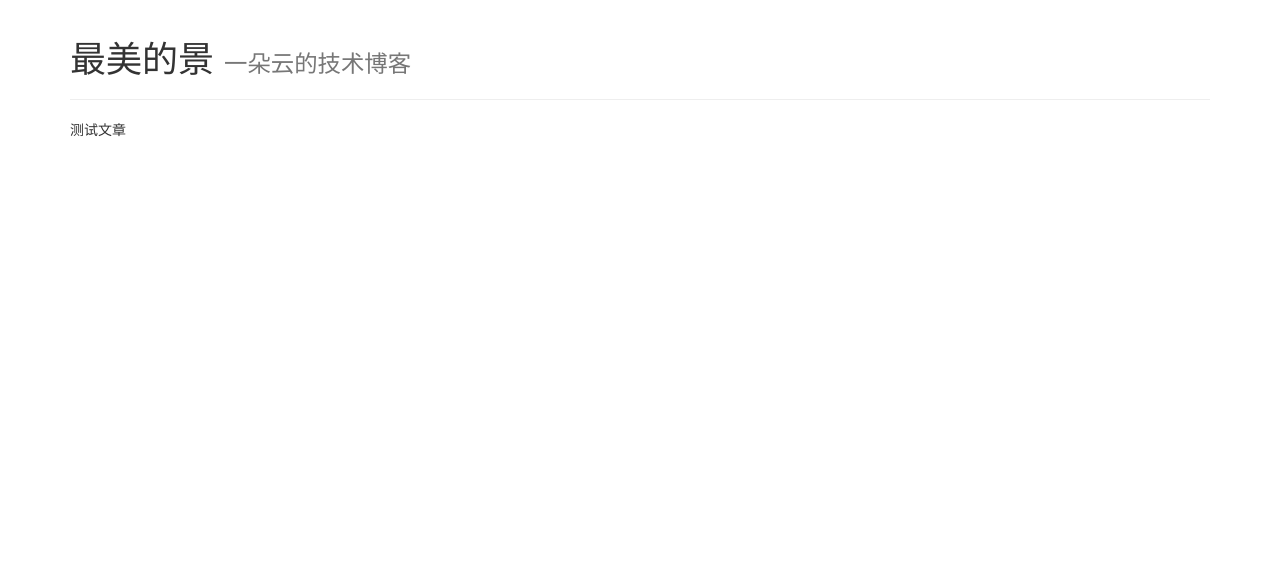
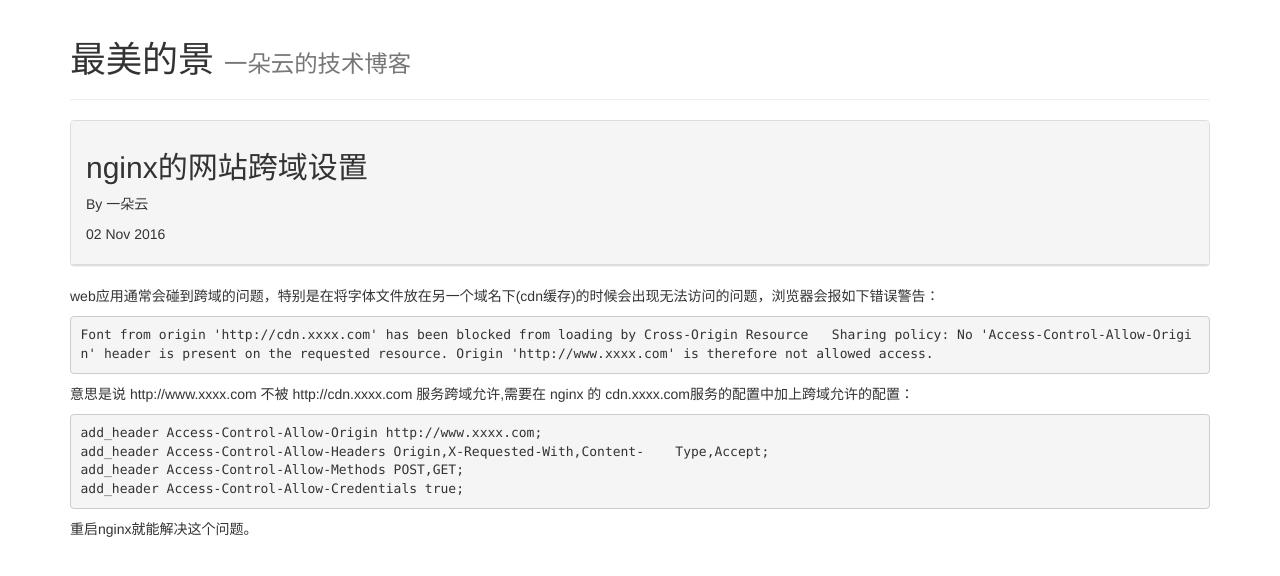
Before and after one commit to yunzhongshu/blog, a Jekyll site: the page built from _posts/2016-10-30-nginx的网站跨域设置.md, in a window 1280 px wide. Shown: the top 576 px of the page. Built offline with Jekyll 4.4.1, drawn with Linux system fonts in a browser that asks for light colours; nearby versions of some CDN libraries.

Commit message:
add post.html

```diff
--- a/_config.yml
+++ b/_config.yml
@@ -1 +1,2 @@
 baseurl: /blog
+timezone: Asia/Shanghai
--- a/_layouts/post.html
+++ b/_layouts/post.html
@@ -13,6 +13,17 @@
             <h1>最美的景 <small>一朵云的技术博客</small></h1>
         </div>
 
+        <div class="panel panel-default">
+            <div class="panel-heading">
+                <h2>{{ page.title }}</h2>
+                <div class="sub-title">
+                    <p class="article-author">By 一朵云</p>
+                    <p class="article-date">{{site.time | date_to_string}}</p>
+                </div>
+
+            </div>
+        </div>
+
         {{ content }}
     </div>
 
--- a/_posts/2016-10-30-nginx的网站跨域设置.md
+++ b/_posts/2016-10-30-nginx的网站跨域设置.md
@@ -1,7 +1,18 @@
 ---
-layout: default
+layout: post
 title: nginx的网站跨域设置
-tags: test
+tags: nginx,跨域
 ---
 
-测试文章
+web应用通常会碰到跨域的问题，特别是在将字体文件放在另一个域名下(cdn缓存)的时候会出现无法访问的问题，浏览器会报如下错误警告：
+
+    Font from origin 'http://cdn.xxxx.com' has been blocked from loading by Cross-Origin Resource   Sharing policy: No 'Access-Control-Allow-Origin' header is present on the requested resource. Origin 'http://www.xxxx.com' is therefore not allowed access.
+
+意思是说 http://www.xxxx.com 不被 http://cdn.xxxx.com 服务跨域允许,需要在 nginx 的 cdn.xxxx.com服务的配置中加上跨域允许的配置：
+
+    add_header Access-Control-Allow-Origin http://www.xxxx.com;
+    add_header Access-Control-Allow-Headers Origin,X-Requested-With,Content-    Type,Accept;
+    add_header Access-Control-Allow-Methods POST,GET;
+    add_header Access-Control-Allow-Credentials true;
+
+重启nginx就能解决这个问题。
```
Also changed, not shown: css/default.css (+9 -0 lines).
